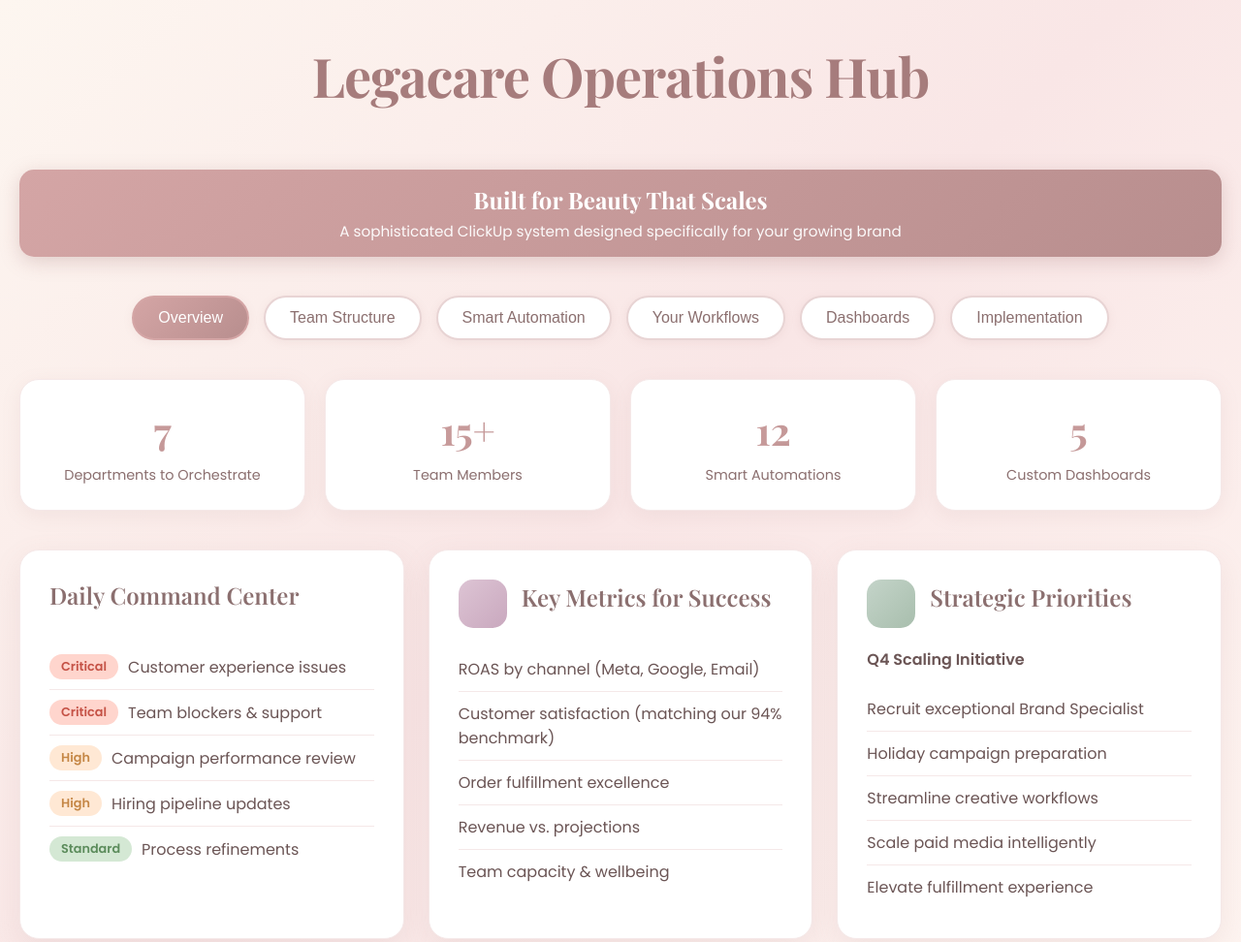
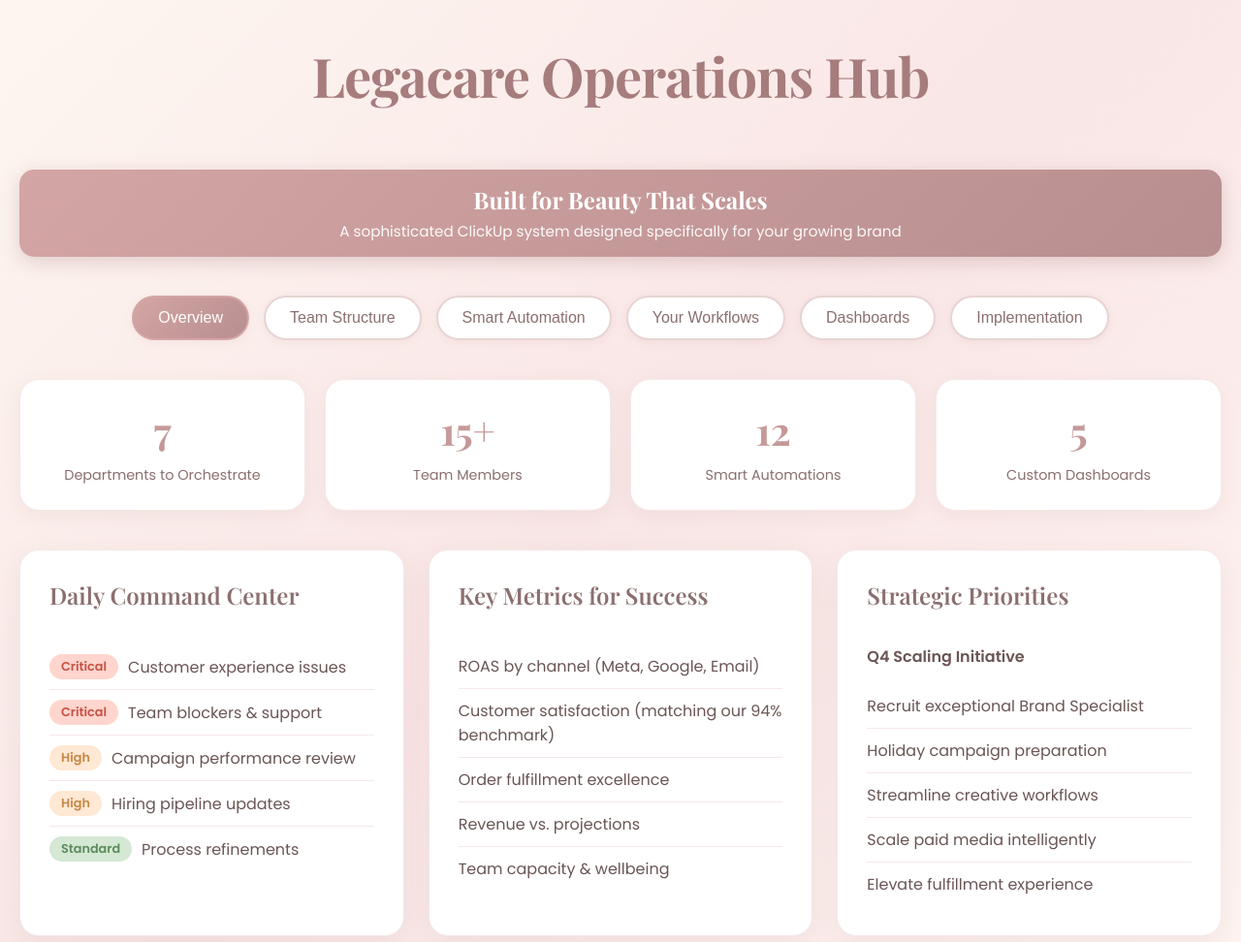
Before and after one commit to demo-collab/collab-demo, a plain HTML site: page index.html in a window 1280 px wide. Shown: the top 972 px of the page at 97% size. Drawn offline with nearby package versions, Linux system fonts and the light colour scheme.

Commit message:
Update index.html

```diff
--- a/index.html
+++ b/index.html
@@ -483,7 +483,7 @@
 
                 <div class="card">
                     <div class="card-header">
-                        <div class="icon icon-lavender"></div>
+
                         <div>
                             <h3>Key Metrics for Success</h3>
                         </div>
@@ -499,7 +499,7 @@
 
                 <div class="card">
                     <div class="card-header">
-                        <div class="icon icon-sage"></div>
+
                         <div>
                             <h3>Strategic Priorities</h3>
                         </div>
```
